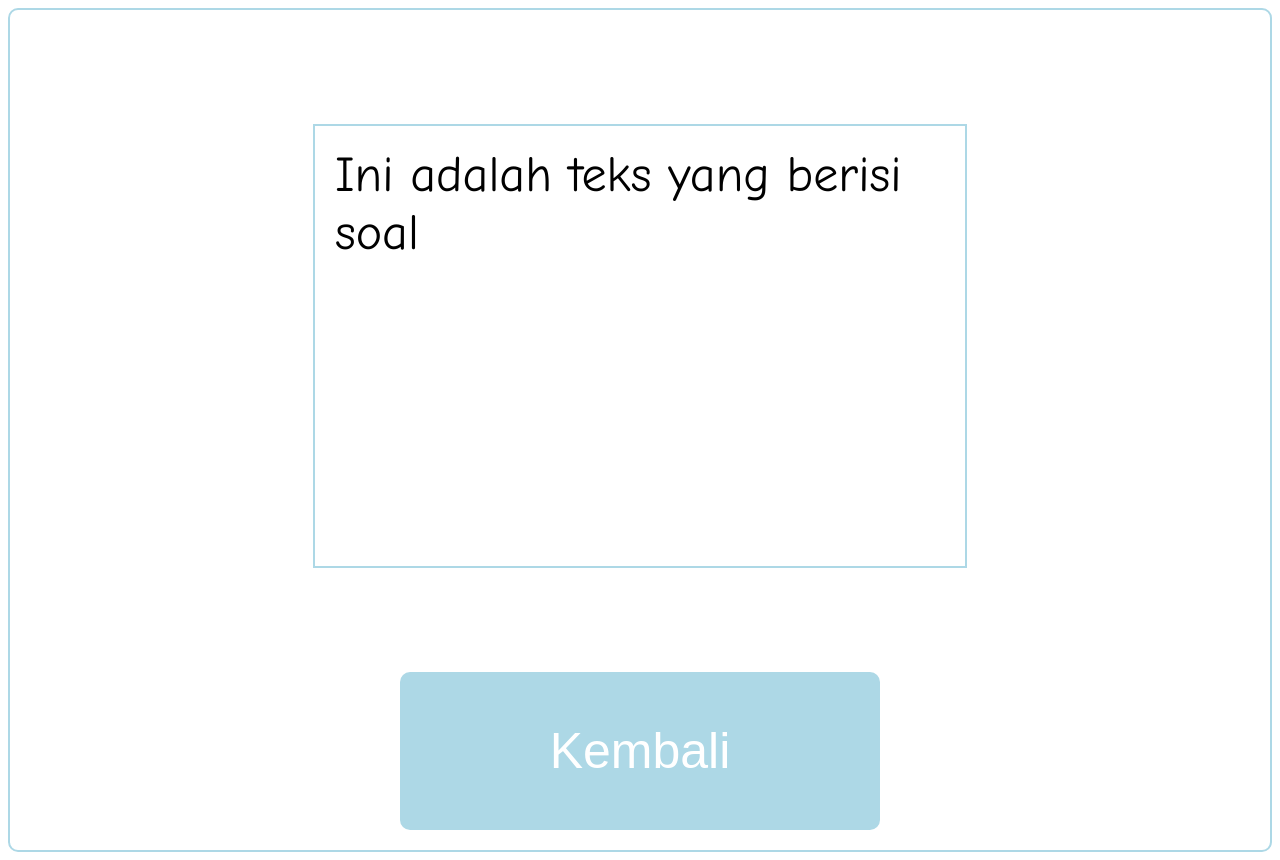
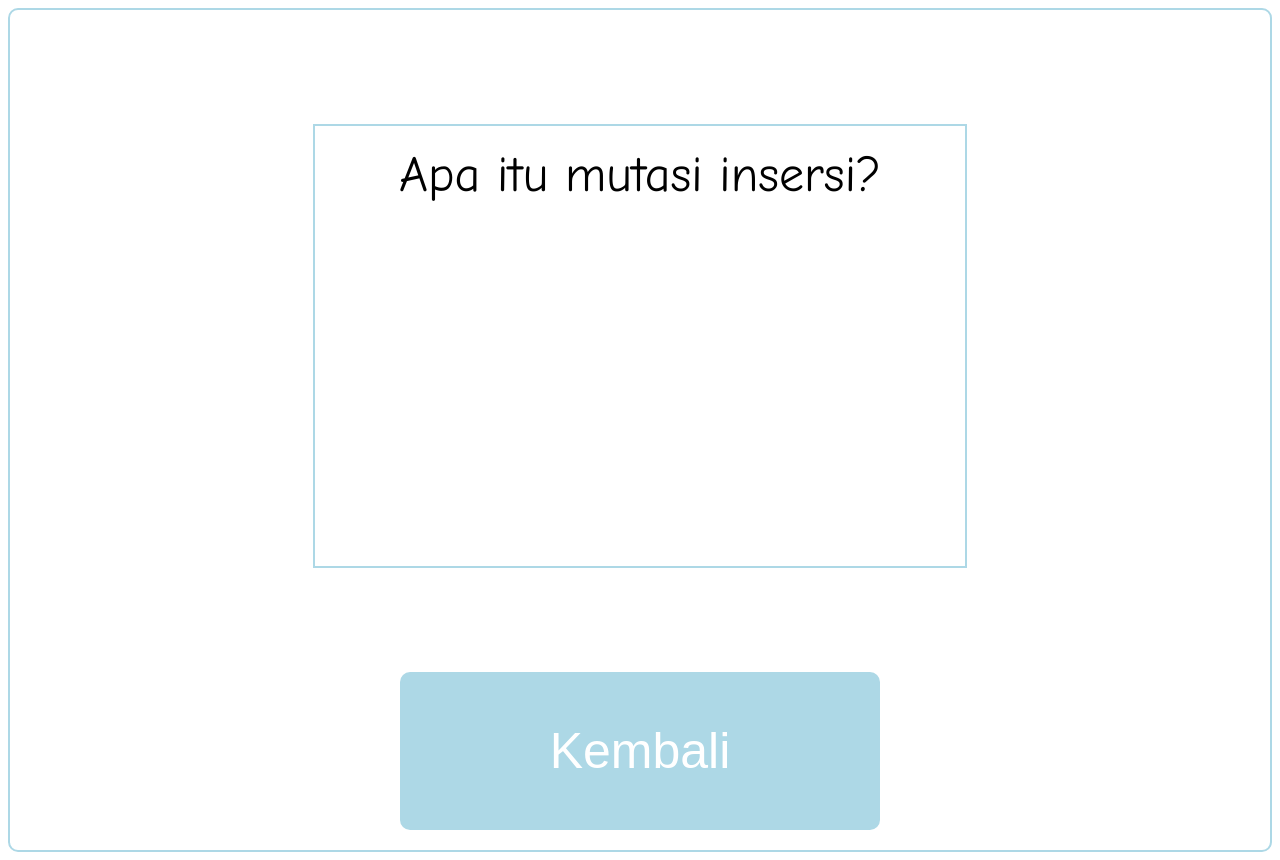
Before and after one commit to IrOsens/irdam-UlarTangga.github.io, a plain HTML site: page soal/soal-30.html in a window 1280 px wide. Drawn offline with Linux system fonts and the light colour scheme.

Commit message:
Update soal-30.html

```diff
--- a/soal/soal-30.html
+++ b/soal/soal-30.html
@@ -4,7 +4,7 @@
 </head>
 <body>
     <div id="textContainer">
-        <p id="text">Ini adalah teks yang berisi soal</p>
+        <p id="text">Apa itu mutasi insersi?</p>
         <button id="backButton">Kembali</button>
       </div>
 
```
